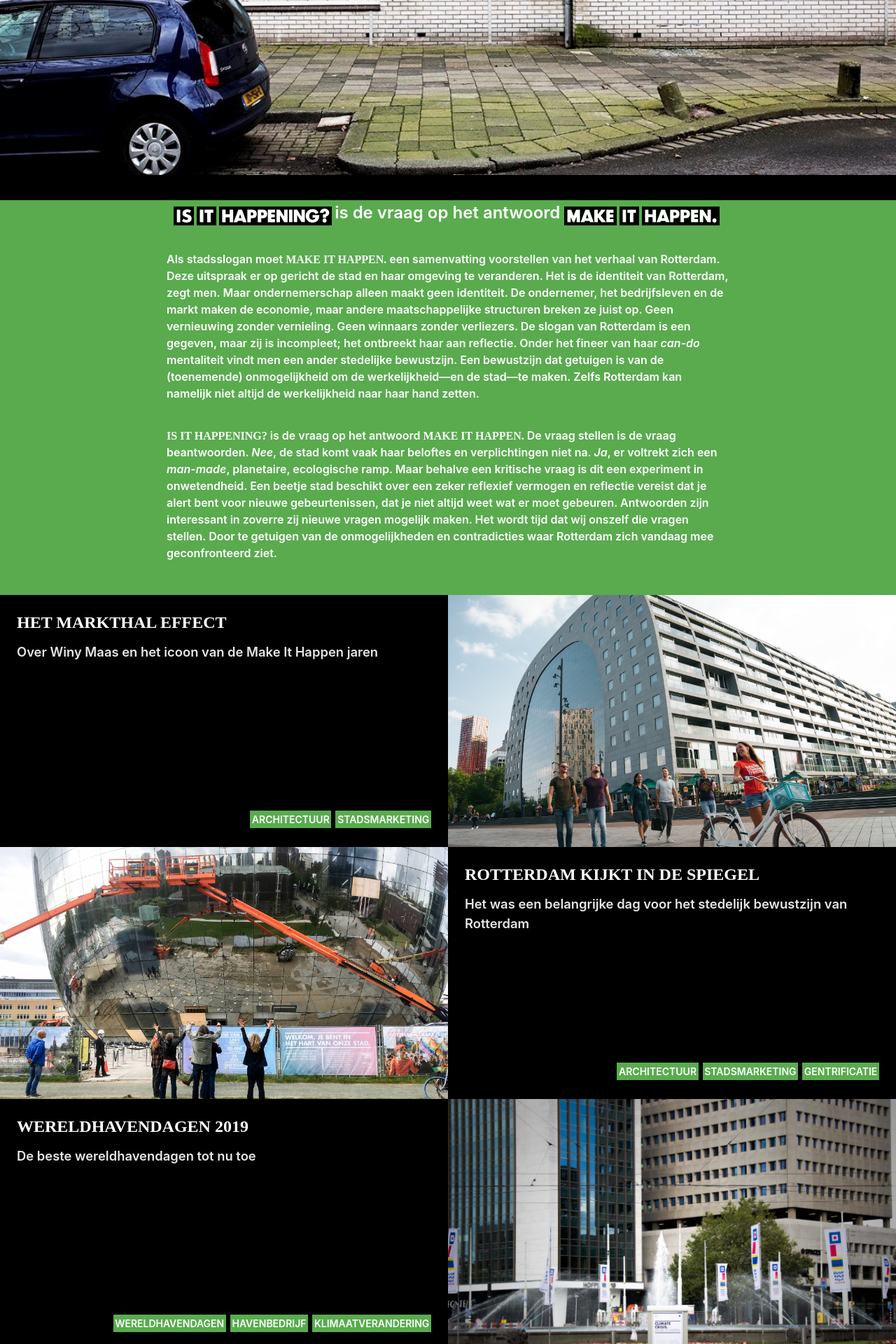
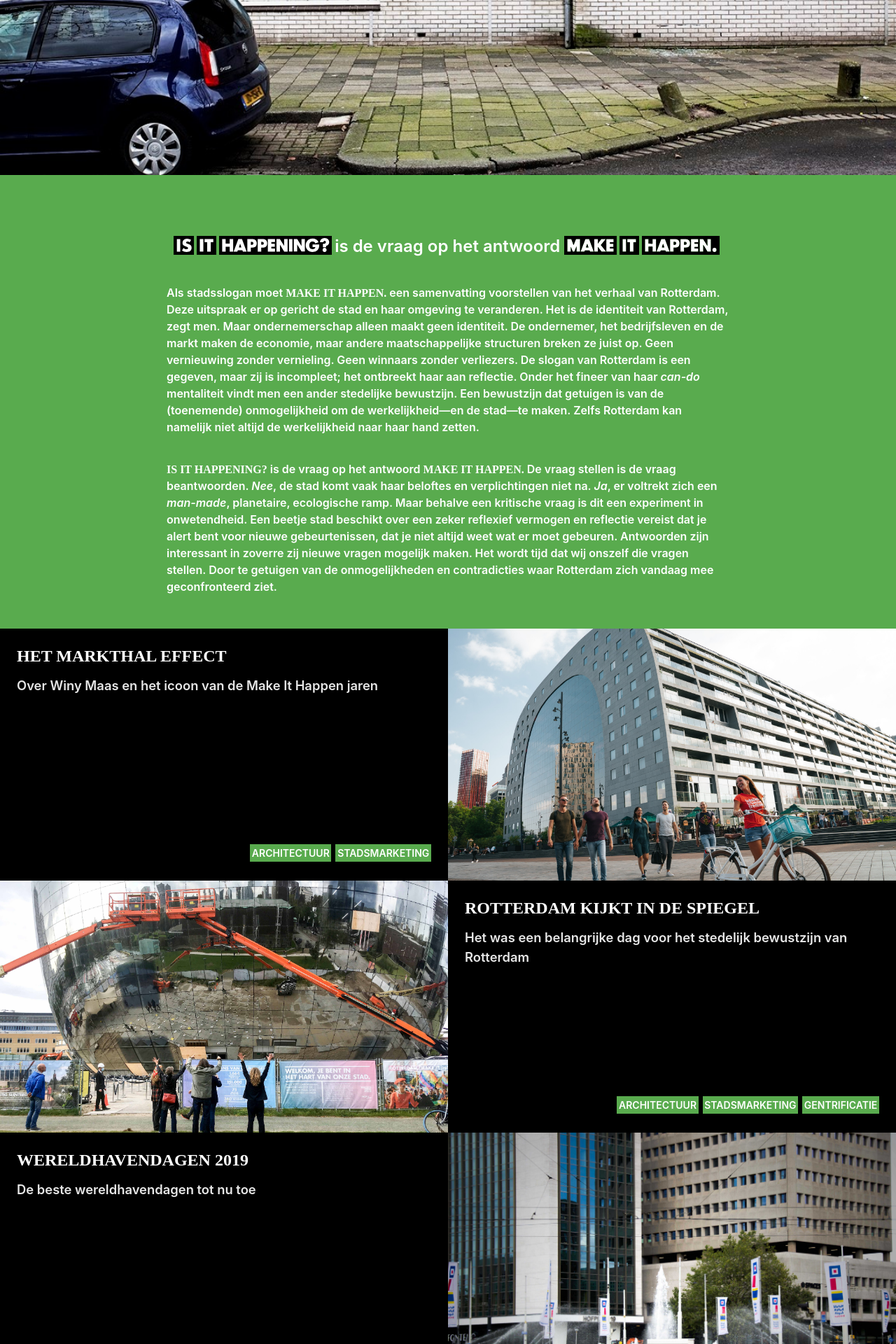
Before and after one commit to norealdirection/norealdirection.github.io, a Jekyll site: the page built from index.markdown, in a window 1280 px wide. Shown: the part 430-2350 px from the top of the page at 70% size. Built offline with Jekyll 4.4.1, drawn with Linux system fonts in a browser that asks for light colours.

Commit message:
Update _layout.scss

```diff
--- a/_sass/minima/_layout.scss
+++ b/_sass/minima/_layout.scss
@@ -168,7 +168,7 @@
 */
 #introduction {
 	background-color: $green-color-tertiary;
-	padding: 0 0 $spacing-unit*2 0;
+	padding: $spacing-unit*2 0 $spacing-unit*2 0;
 	color: white;
 
 	.intro {
@@ -183,7 +183,7 @@
 		display: inline;
 		margin: 0;
 		margin-right: $spacing-unit/6;
-		margin-bottom: -$spacing-unit/4;
+		margin-bottom: $spacing-unit/4;
 	}
 
 	.content { /* nothing here*/ };
```
